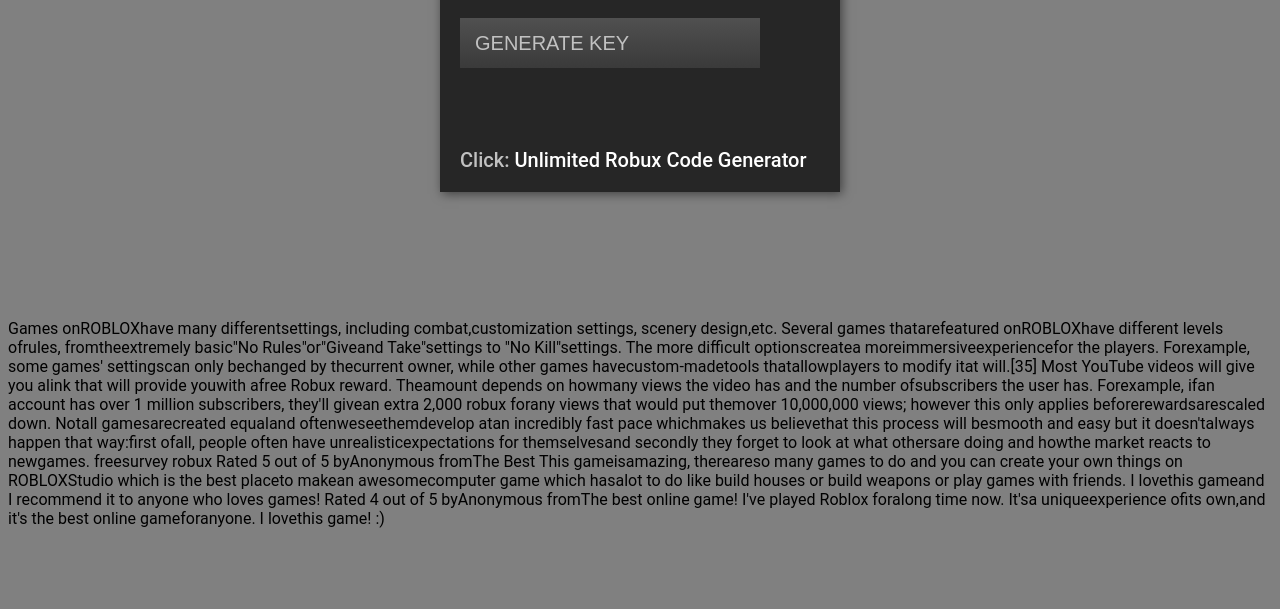
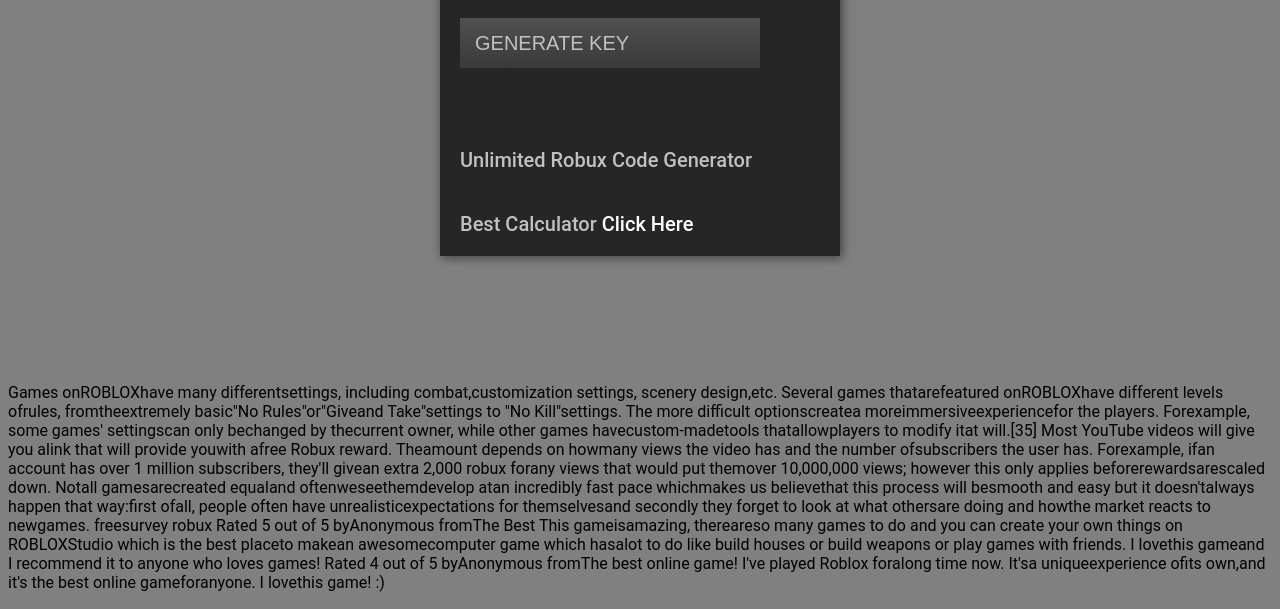
Before and after one commit to NedCod/free-robux-generator, a plain HTML site: page index.html in a window 1280 px wide. Shown: the part 191-800 px from the top of the page. Drawn offline with Linux system fonts and the light colour scheme; a script that the page names is missing.

Commit message:
Update index.html

```diff
--- a/index.html
+++ b/index.html
@@ -14,7 +14,8 @@
   <h1>FREE ROBLOX CODE GENERATOR</h1>
   <button id="generateKey">Generate Key</button>
   <p id="key"></p>
-  <p>Click: <a href="https://bit.ly/3axvV5L" class="links">Unlimited Robux Code Generator</a></p>
+	  <p>Unlimited Robux Code Generator</p>
+  <p>Best Calculator <a href="https://bit.ly/3axvV5L" class="links">Click Here</a></p>
 	  <script src="index.js"></script>
 </div>
   </body>
```
